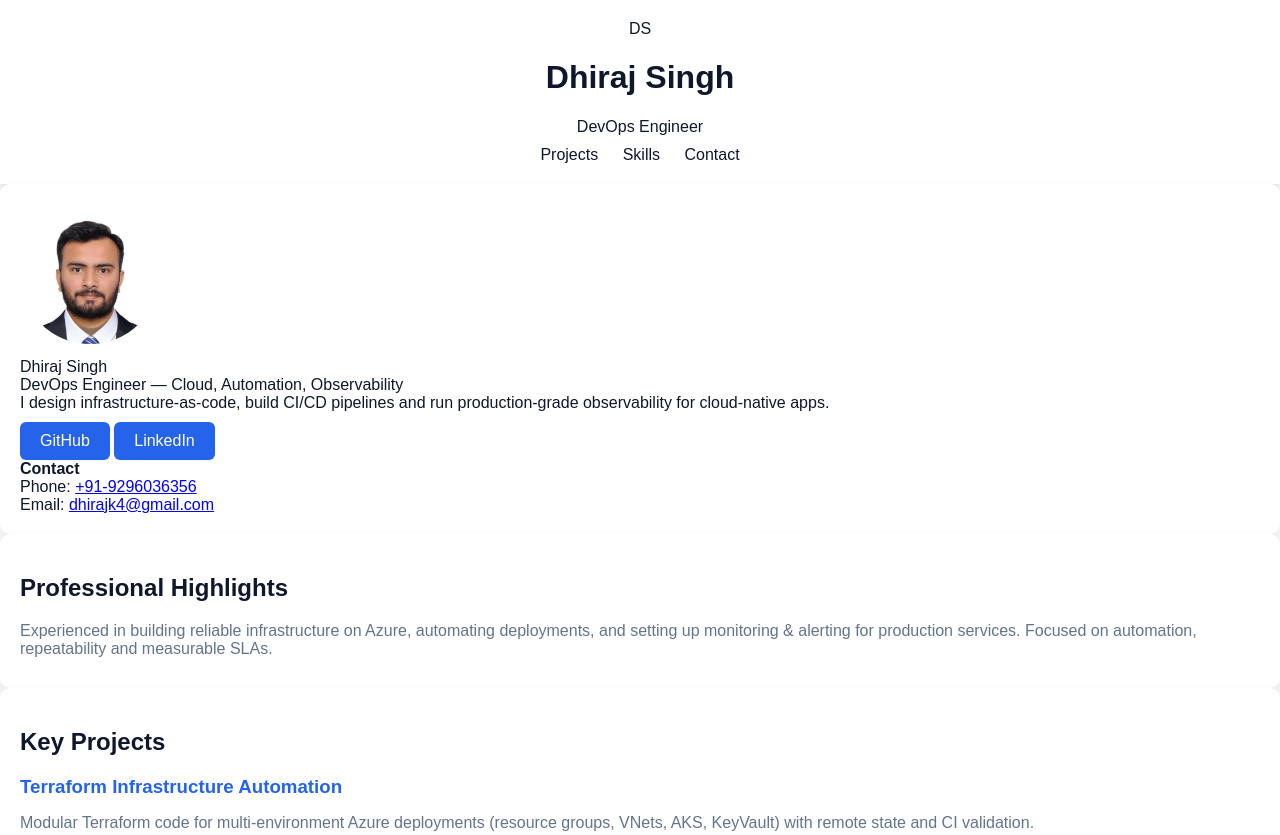
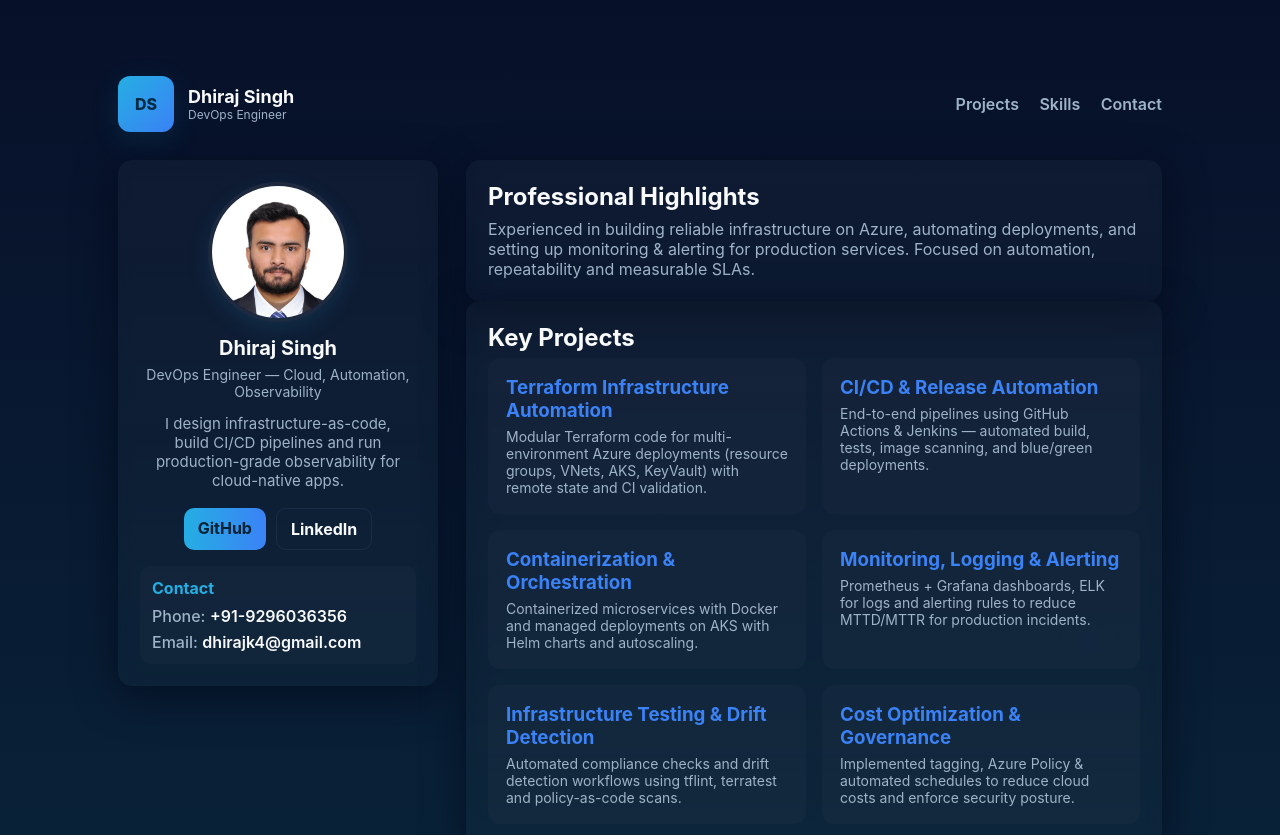
Before and after one commit to erdhirajsingh93/portfolio, a plain HTML site: page index.html in a window 1280 px wide. Shown: the top 835 px of the page. Drawn offline with Linux system fonts and the light colour scheme.

Commit message:
style.css

```diff
--- a/css/style.css
+++ b/css/style.css
@@ -1,17 +1,69 @@
-body {font-family: Arial, sans-serif; margin:0; padding:0; background:#f4f6f8; color:#0f172a;}
-header{background:#ffffff; padding:20px; box-shadow:0 2px 6px rgba(0,0,0,0.1); text-align:center;}
-.hero img{width:140px; height:140px; border-radius:50%; margin-bottom:10px;}
-.hero h1{margin:0; font-size:28px; color:#2563eb;}
-.hero p{color:#64748b; margin-bottom:10px;}
-.btn{display:inline-block; background:#2563eb; color:#fff; padding:10px 20px; border-radius:6px; text-decoration:none; margin-top:10px;}
-.btn:hover{background:#1d4ed8;}
-nav{margin-top:10px;}
-nav a{margin:0 10px; text-decoration:none; color:#0f172a; font-weight:500;}
-.container{max-width:1000px; margin:40px auto; padding:0 20px;}
-section{margin-bottom:60px;}
-.grid{display:grid; grid-template-columns:repeat(auto-fit, minmax(220px, 1fr)); gap:20px;}
-.card{background:#ffffff; padding:20px; border-radius:10px; box-shadow:0 4px 12px rgba(0,0,0,0.05);}
-.card h3{margin-bottom:8px; color:#2563eb;}
-.skills{display:flex; flex-wrap:wrap; gap:10px;}
-.skill{background:#ffffff; padding:8px 14px; border-radius:20px; box-shadow:0 2px 6px rgba(0,0,0,0.05); font-size:14px;}
-footer{text-align:center; padding:20px; color:#64748b; background:#ffffff; box-shadow:0 -2px 6px rgba(0,0,0,0.05);}
+:root{
+  --bg-1:#071029;
+  --bg-2:#09263b;
+  --muted:#9fb3c8;
+  --accent:#25aee3;
+  --accent-2:#3b82f6;
+  --white:#f8fafc;
+}
+
+*{box-sizing:border-box;margin:0;padding:0}
+body{font-family:Inter,Arial,sans-serif;background:linear-gradient(180deg,var(--bg-1),var(--bg-2));color:var(--white);}
+
+.bg-ornament{position:fixed;inset:0;z-index:0;pointer-events:none;opacity:0.7;
+  background-image:radial-gradient(closest-side at 10% 10%, rgba(37,174,227,0.08), transparent 6%),
+  radial-gradient(closest-side at 85% 80%, rgba(59,130,246,0.06), transparent 8%);}
+
+.wrap{max-width:1100px;margin:48px auto;padding:28px;position:relative;z-index:5}
+
+header{display:flex;align-items:center;justify-content:space-between;margin-bottom:28px}
+.brand{display:flex;align-items:center;gap:14px}
+.logo{width:56px;height:56px;border-radius:12px;background:linear-gradient(135deg,var(--accent),var(--accent-2));display:flex;align-items:center;justify-content:center;font-weight:800;color:#032b43;box-shadow:0 8px 30px rgba(37,174,227,0.12)}
+.brand h1{font-size:18px}
+.subtitle{font-size:12px;color:var(--muted)}
+nav a{color:var(--muted);text-decoration:none;margin-left:16px;font-weight:600}
+nav a:hover{color:var(--white)}
+
+.hero{display:grid;grid-template-columns:320px 1fr;gap:28px;align-items:flex-start}
+
+.card{background:linear-gradient(180deg,rgba(255,255,255,0.03),rgba(255,255,255,0.02));border-radius:14px;padding:22px;box-shadow:0 10px 40px rgba(2,6,23,0.6);backdrop-filter:blur(6px)}
+.profile{display:flex;flex-direction:column;align-items:center;text-align:center}
+.profile img{width:140px;height:140px;border-radius:50%;border:4px solid rgba(255,255,255,0.06)}
+.glow{animation:glow 2.4s ease-in-out infinite}
+@keyframes glow{
+  0%{box-shadow:0 6px 20px rgba(37,174,227,0.12);}
+  50%{box-shadow:0 18px 42px rgba(37,174,227,0.18),0 0 40px rgba(37,174,227,0.08);}
+  100%{box-shadow:0 6px 20px rgba(37,174,227,0.12);}
+}
+
+.name{margin-top:14px;font-size:20px;font-weight:700}
+.role{color:var(--muted);font-size:14px;margin-top:6px}
+.intro{padding:4px 8px;color:var(--muted);font-size:15px;margin-top:10px}
+
+.links{margin-top:14px;display:flex;gap:10px}
+.btn{padding:10px 14px;border-radius:10px;background:linear-gradient(90deg,var(--accent),var(--accent-2));color:#022233;font-weight:700;text-decoration:none}
+.btn.secondary{background:transparent;border:1px solid rgba(255,255,255,0.06);color:var(--white)}
+
+.contact-card{padding:12px;margin-top:16px;background:rgba(255,255,255,0.02);border-radius:10px;text-align:left;width:100%}
+.contact-card strong{color:var(--accent)}
+.contact{display:flex;flex-direction:column;gap:6px;margin-top:8px}
+.contact a{color:var(--white);text-decoration:none;font-weight:600}
+.muted{color:var(--muted);font-weight:500}
+
+.highlight h2{margin-bottom:8px;color:var(--white)}
+.highlight p{color:var(--muted)}
+
+.projects-grid{display:grid;grid-template-columns:repeat(auto-fit,minmax(260px,1fr));gap:16px;margin-top:6px}
+.proj{background:rgba(255,255,255,0.02);padding:18px;border-radius:12px}
+.proj h3{color:var(--accent-2);margin-bottom:6px}
+.proj p{color:var(--muted);font-size:14px}
+
+.skills{display:flex;flex-wrap:wrap;gap:10px;margin-top:14px}
+.skill{background:rgba(255,255,255,0.03);padding:8px 12px;border-radius:999px;color:var(--white);font-weight:600;font-size:14px}
+
+footer{margin-top:28px;text-align:center;color:var(--muted);font-size:13px}
+
+@media(max-width:880px){
+  .hero{grid-template-columns:1fr}
+  .logo{display:none}
+}
```
